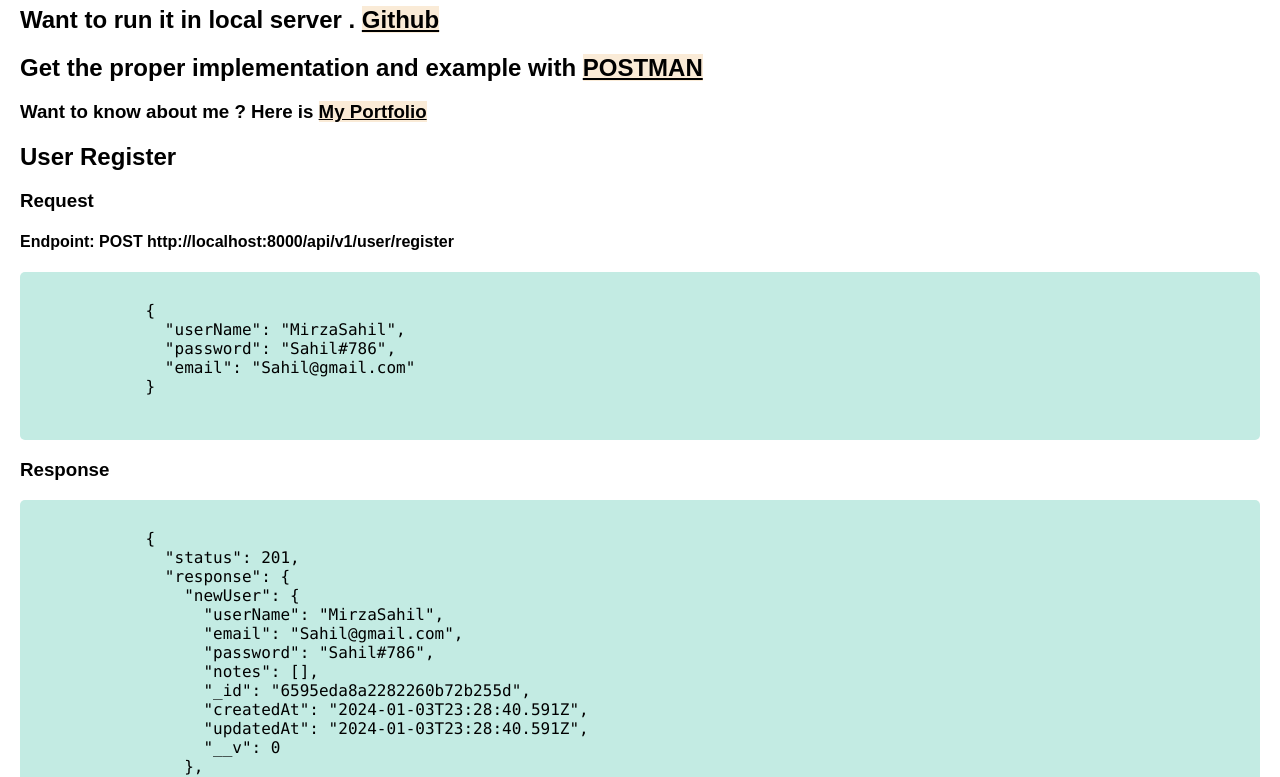
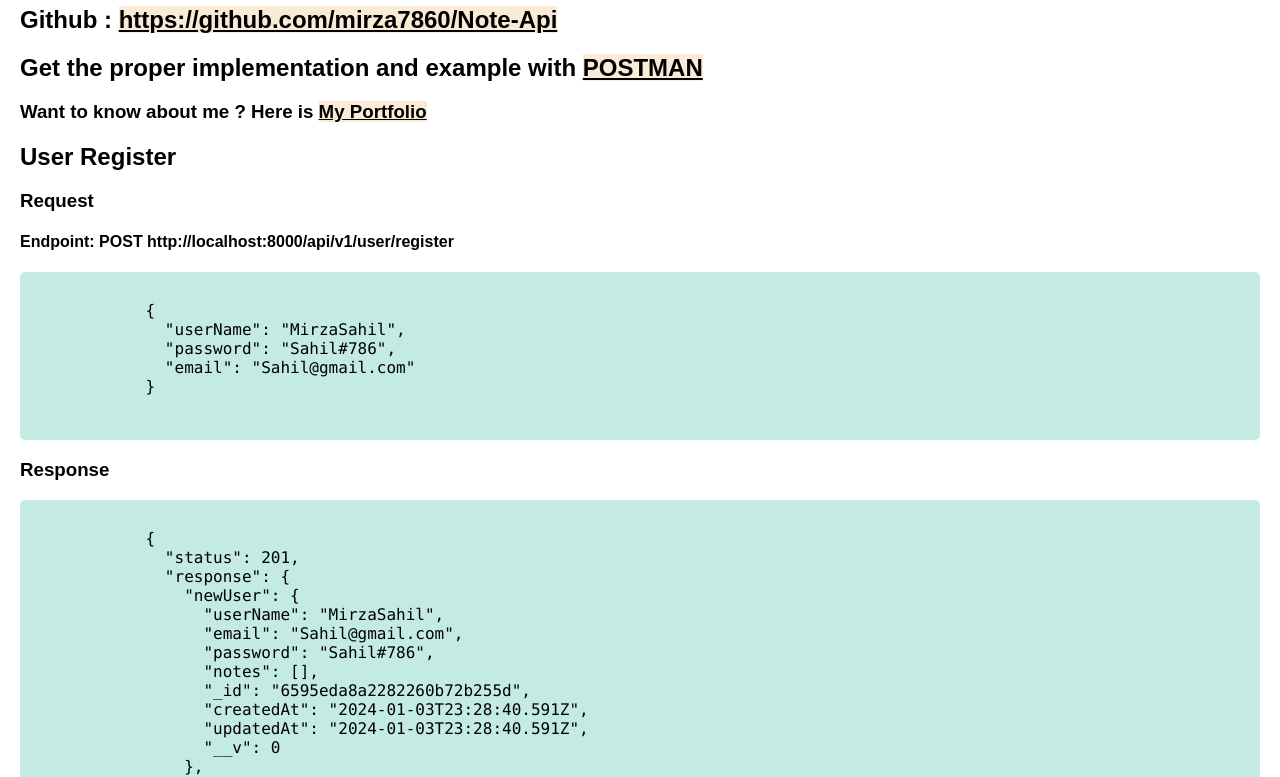
Before and after one commit to mirza7860/Note-Api, a website: page Public/index.html in a window 1280 px wide. Shown: the part 132-909 px from the top of the page. Drawn offline with Linux system fonts and the light colour scheme.

Commit message:
Github Link Added

```diff
--- a/Public/index.html
+++ b/Public/index.html
@@ -43,7 +43,7 @@
 
     <h1>Note API - CRUD Api With Authentication</h1>
     <h1> BaseURL : </h1>
-    <h2>Want to run it in local server . <a href="">Github</a></h2>
+    <h2>Github : <a href="https://github.com/mirza7860/Note-Api">https://github.com/mirza7860/Note-Api</a></h2>
     <h2>Get the proper implementation and example with <a
             href="https://documenter.getpostman.com/view/32121402/2s9YsFFaLp">POSTMAN</a></h2>
     <h3>Want to know about me ? Here is <a href="https://sahil-portfolio-omega.vercel.app/">My Portfolio</a></h3>
```
